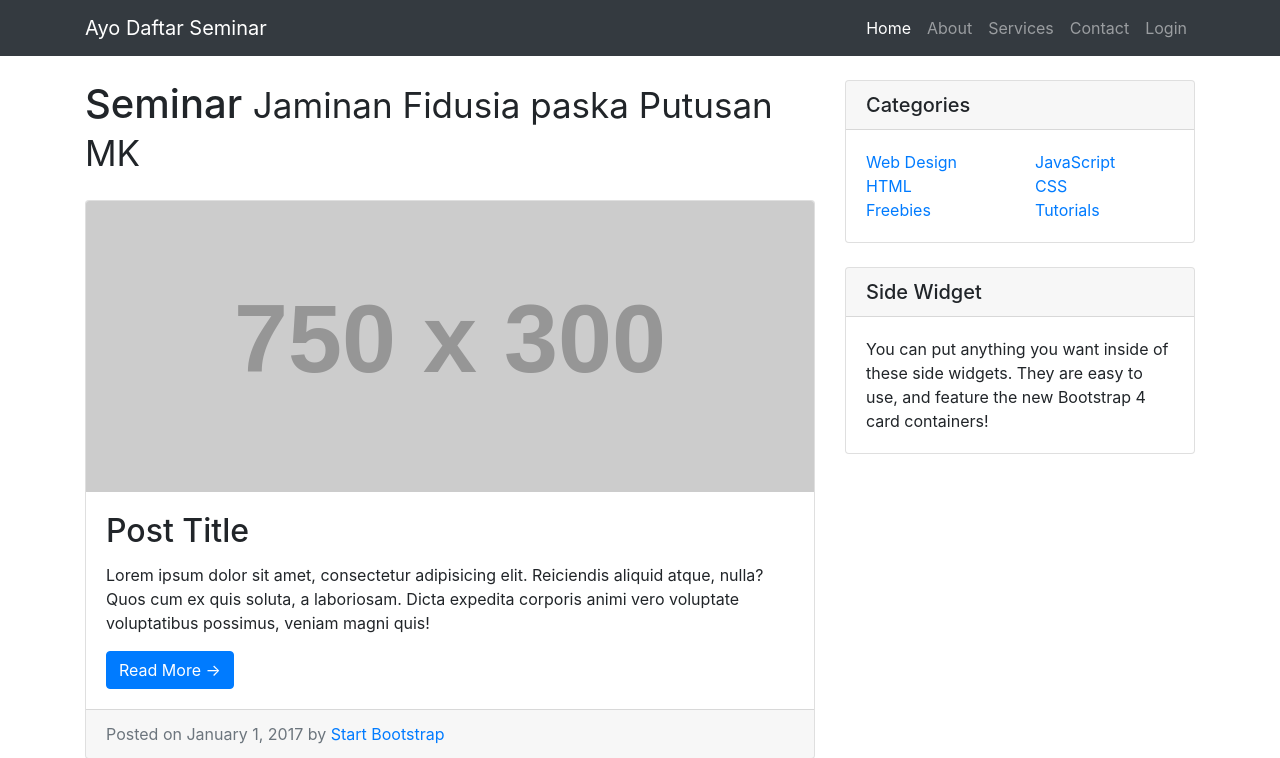
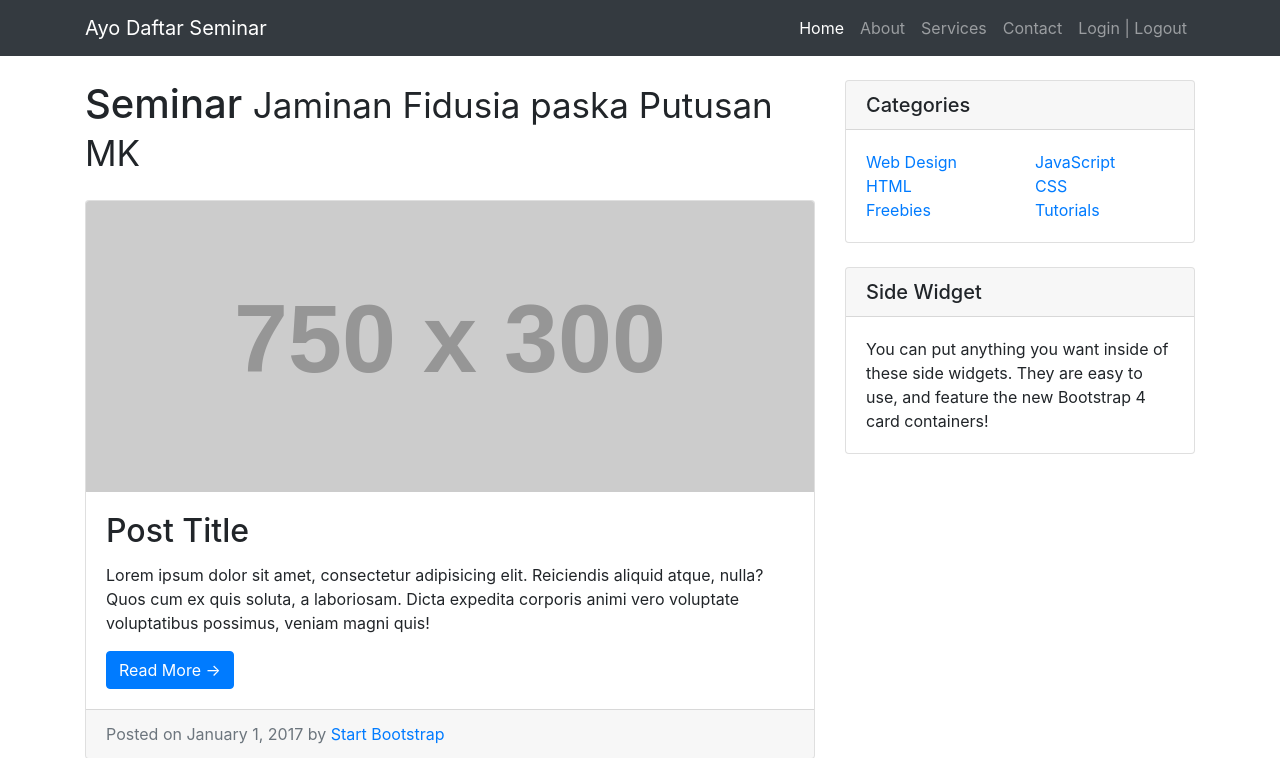
Before and after one commit to bagusprasojo/ayodaftar, a CodeIgniter app: page /ayodaftar/ in a window 1280 px wide. Shown: the top 758 px of the page. Run offline with CodeIgniter, Linux system fonts and the light colour scheme; grey boxes labelled with a size stand in for pictures from a placeholder-image service; some libraries are stand-ins or nearby versions.

Commit message:
test pull dari hosting

```diff
--- a/application/views/_partials/navigation.php
+++ b/application/views/_partials/navigation.php
@@ -22,7 +22,7 @@
             <a class="nav-link" href="#">Contact</a>
           </li>
           <li class="nav-item">
-            <a class="nav-link" href="#">Login</a>
+            <a class="nav-link" href="#">Login | Logout</a>
           </li>
         </ul>
       </div>
```
